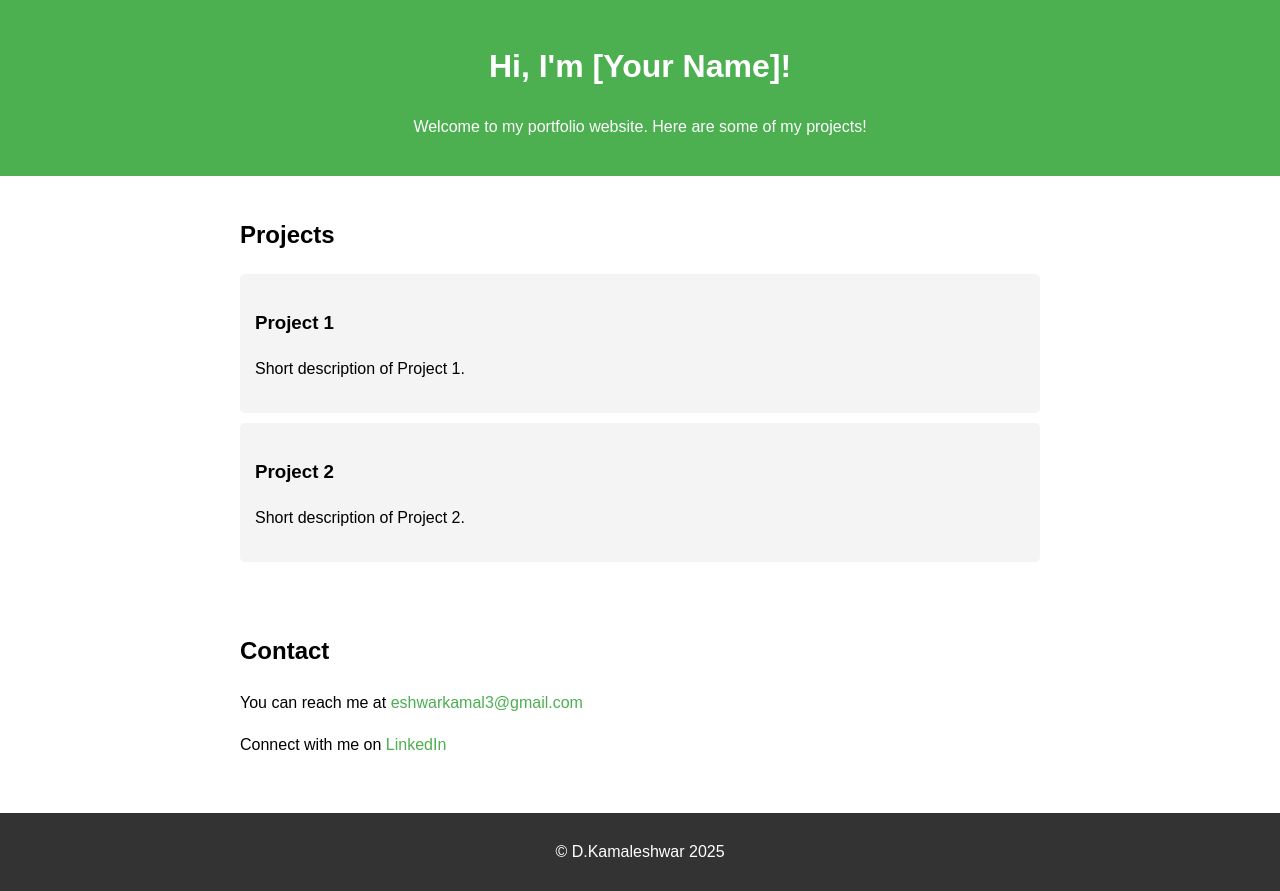
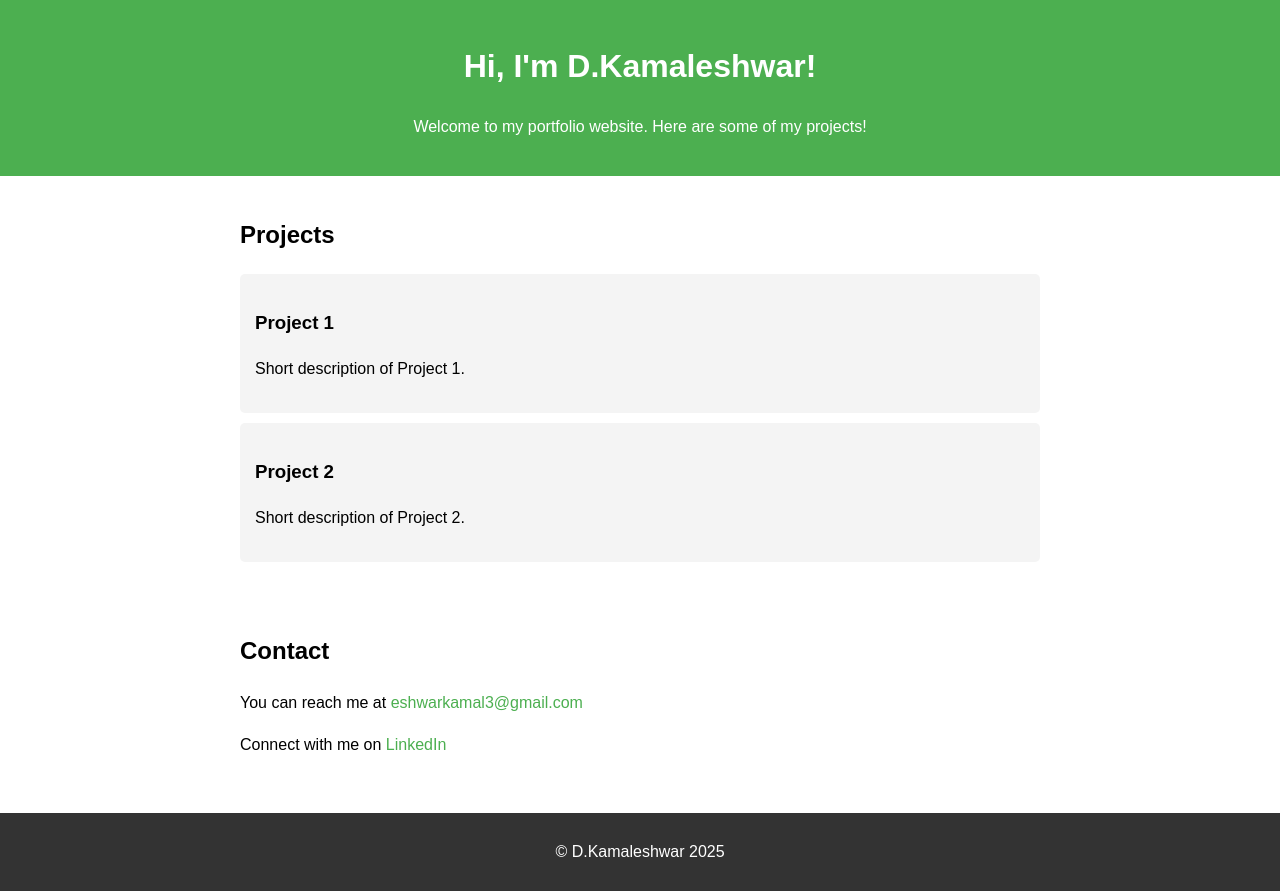
Before and after one commit to demon-god/html, a plain HTML site: page index.html in a window 1280 px wide. Drawn offline with Linux system fonts and the light colour scheme.

Commit message:
Update index.html

```diff
--- a/index.html
+++ b/index.html
@@ -8,7 +8,7 @@
 </head>
 <body>
   <header>
-    <h1>Hi, I'm [Your Name]!</h1>
+    <h1>Hi, I'm D.Kamaleshwar!</h1>
     <p>Welcome to my portfolio website. Here are some of my projects!</p>
   </header>
 
```
